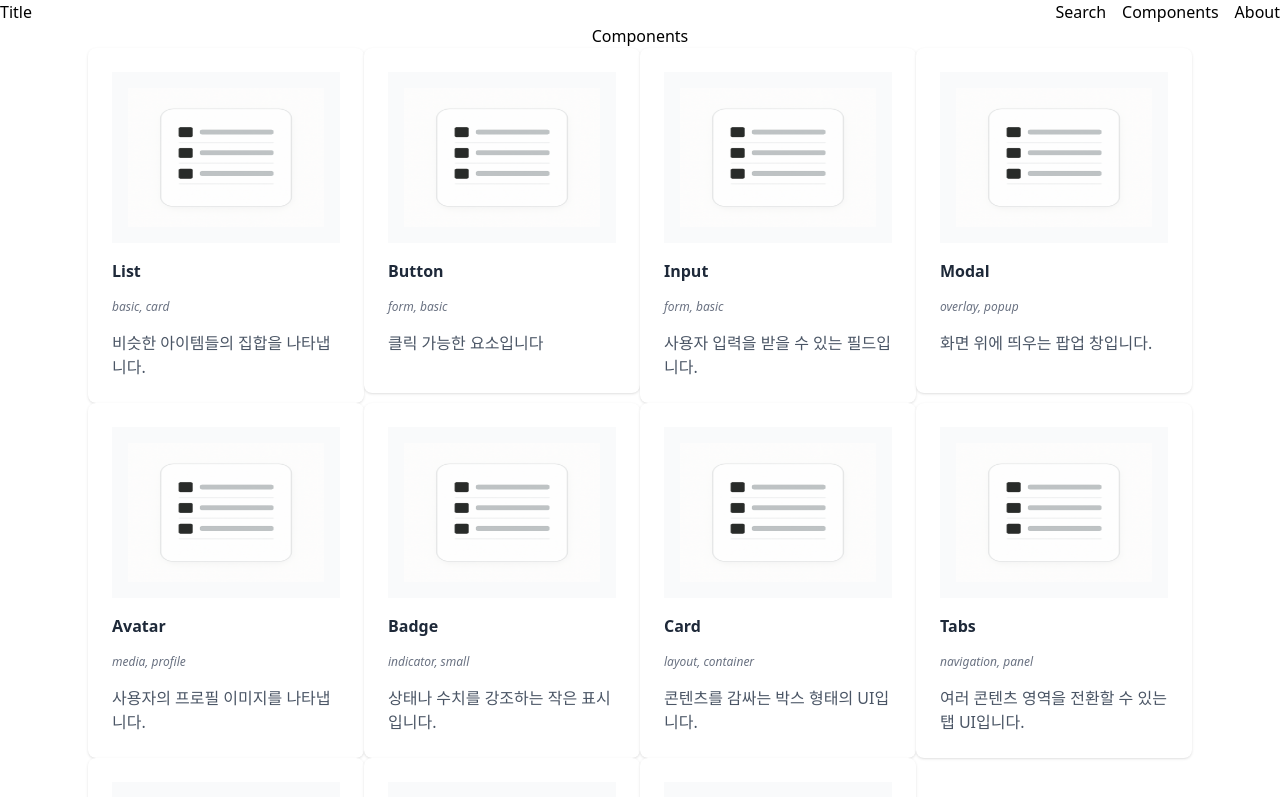
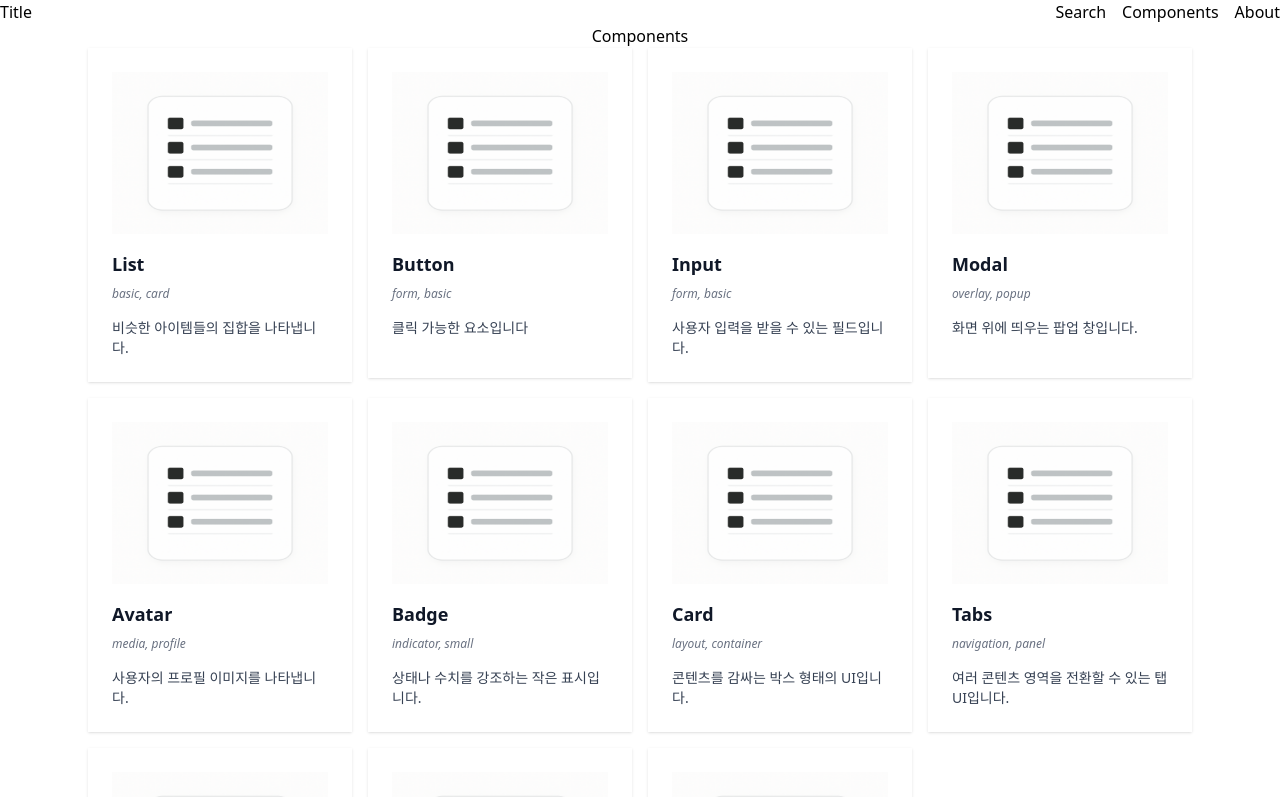
Before and after one commit to dmswl6310/comp_plus, a React (Vite) app: page /components in a window 1280 px wide. Shown: the top 797 px of the page. Built offline with nearby package versions, Linux system fonts and the light colour scheme.

Commit message:
style: 카드 gap 조정

```diff
--- a/src/components/ComponentCard.tsx
+++ b/src/components/ComponentCard.tsx
@@ -2,19 +2,21 @@ import { ComponentInfo } from "@/types/component.types";
 
 const ComponentCard = ({ info }: { info: ComponentInfo }) => {
   return (
-    <div className="flex aspect-[4/5] flex-col gap-4 rounded-lg bg-white p-6 shadow-sm transition transition-all transition-transform duration-300 ease-in-out hover:-translate-y-2 hover:shadow-md hover:ring hover:ring-gray-300">
+    <div className="flex aspect-[4/5] flex-col gap-4 bg-white p-6 shadow-sm transition transition-all transition-transform duration-300 ease-in-out hover:-translate-y-2 hover:rounded-lg hover:shadow-md hover:ring hover:ring-gray-300">
       <div className="aspect-[4/3] w-full overflow-hidden bg-gray-50">
         <img
           src={info.image}
           alt={`${info.name}`}
-          className="object-contiain h-full w-full p-4"
+          className="object-contiain h-full w-full"
         />
       </div>
-      <h3 className="font-bold text-gray-800">{info.name}</h3>
+      <h3 className="text-lg font-semibold text-gray-900">{info.name}</h3>
       {info.tags && (
-        <p className="text-xs text-gray-500 italic">{info.tags.join(", ")}</p>
+        <p className="-mt-2 text-xs text-gray-500 italic">
+          {info.tags.join(", ")}
+        </p>
       )}
-      <p className="text-gray-600">{info.description}</p>
+      <p className="text-sm text-gray-700">{info.description}</p>
     </div>
   );
 };
--- a/src/components/ComponentList.tsx
+++ b/src/components/ComponentList.tsx
@@ -3,7 +3,7 @@ import ComponentCard from "./ComponentCard";
 
 const ComponentList = ({ items }: { items: ComponentInfo[] }) => {
   return (
-    <ul className="grid grid-cols-1 sm:grid-cols-2 lg:grid-cols-3 xl:grid-cols-4">
+    <ul className="grid grid-cols-1 gap-4 sm:grid-cols-2 lg:grid-cols-3 xl:grid-cols-4">
       {items.map((item) => (
         <li key={item.id}>
           <ComponentCard info={item} />
```
